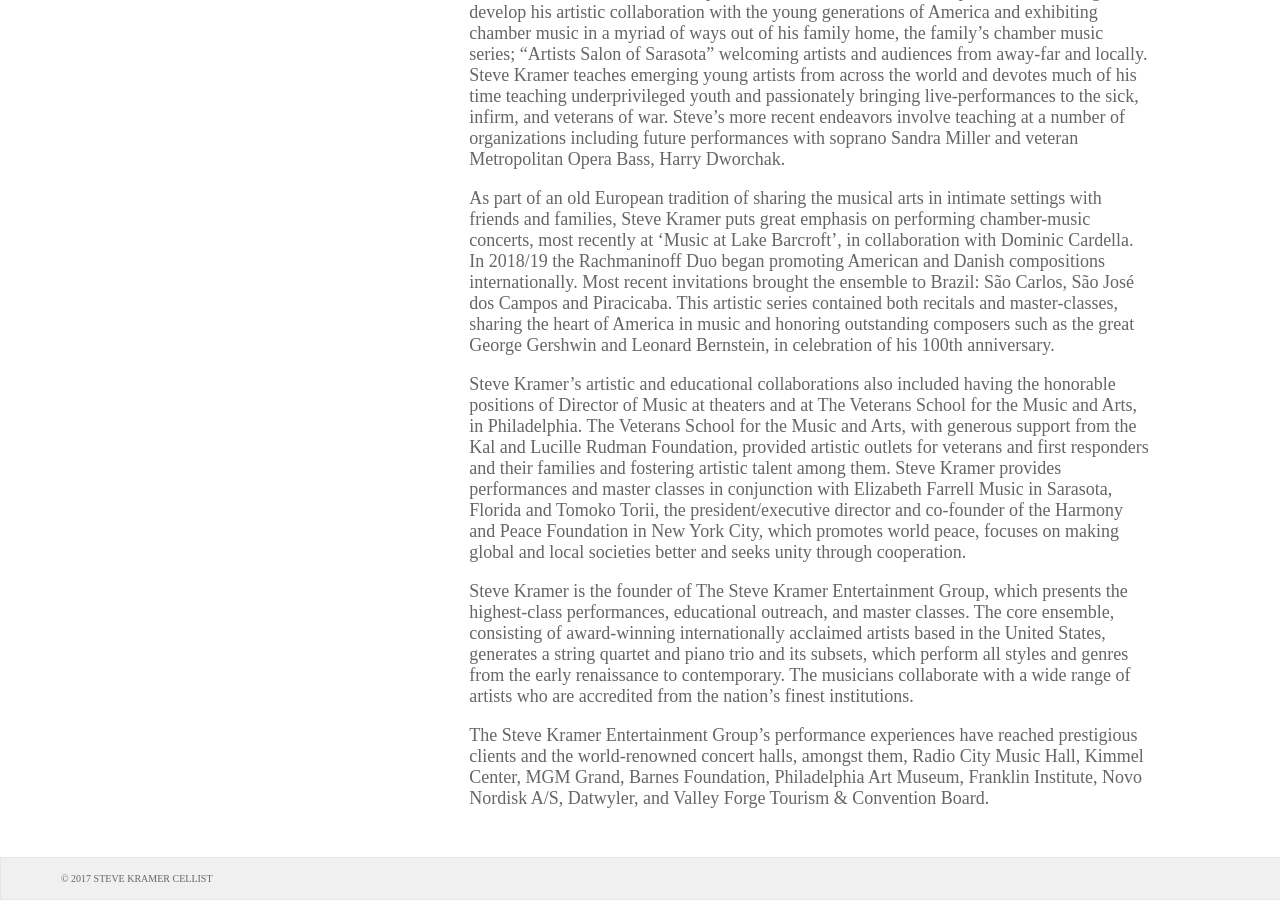
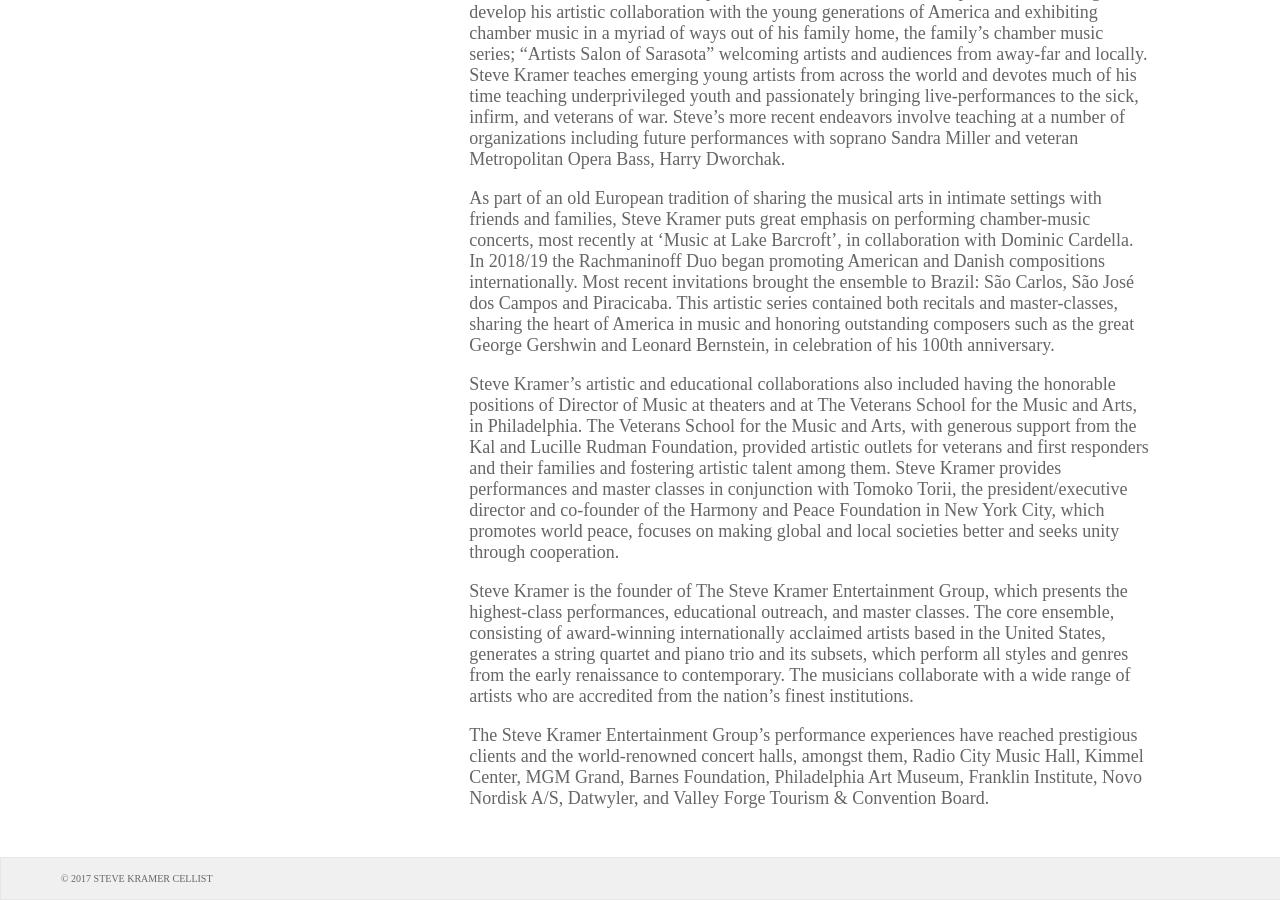
Before and after one commit to stevekramercellist/cellist, a Jekyll site: the page built from biography.md, in a window 1280 px wide and 900 px high, scrolled down 1875 px. Built offline with Jekyll 4.4.1, drawn with Linux system fonts in a browser that asks for light colours; nearby versions of some CDN libraries.

Commit message:
Update biography.md

```diff
--- a/biography.md
+++ b/biography.md
@@ -28,7 +28,7 @@
 
 As part of an old European tradition of sharing the musical arts in intimate settings with friends and families, Steve Kramer puts great emphasis on performing chamber-music concerts, most recently at ‘Music at Lake Barcroft’, in collaboration with Dominic Cardella. In 2018/19 the Rachmaninoff Duo began promoting American and Danish compositions internationally. Most recent invitations brought the ensemble to Brazil: São Carlos, São José dos Campos and Piracicaba. This artistic series contained both recitals and master-classes, sharing the heart of America in music and honoring outstanding composers such as the great George Gershwin and Leonard Bernstein, in celebration of his 100th anniversary.
 
-Steve Kramer’s artistic and educational collaborations also included having the honorable positions of Director of Music at theaters and at The Veterans School for the Music and Arts, in Philadelphia. The Veterans School for the Music and Arts, with generous support from the Kal and Lucille Rudman Foundation, provided artistic outlets for veterans and first responders and their families and fostering artistic talent among them. Steve Kramer provides performances and master classes in conjunction with Elizabeth Farrell Music in Sarasota, Florida and Tomoko Torii, the president/executive director and co-founder of the Harmony and Peace Foundation in New York City, which promotes world peace, focuses on making global and local societies better and seeks unity through cooperation.
+Steve Kramer’s artistic and educational collaborations also included having the honorable positions of Director of Music at theaters and at The Veterans School for the Music and Arts, in Philadelphia. The Veterans School for the Music and Arts, with generous support from the Kal and Lucille Rudman Foundation, provided artistic outlets for veterans and first responders and their families and fostering artistic talent among them. Steve Kramer provides performances and master classes in conjunction with Tomoko Torii, the president/executive director and co-founder of the Harmony and Peace Foundation in New York City, which promotes world peace, focuses on making global and local societies better and seeks unity through cooperation.
 
 Steve Kramer is the founder of The Steve Kramer Entertainment Group, which presents the highest-class performances, educational outreach, and master classes. The core ensemble, consisting of award-winning internationally acclaimed artists based in the United States, generates a string quartet and piano trio and its subsets, which perform all styles and genres from the early renaissance to contemporary. The musicians collaborate with a wide range of artists who are accredited from the nation’s finest institutions.
 
```
